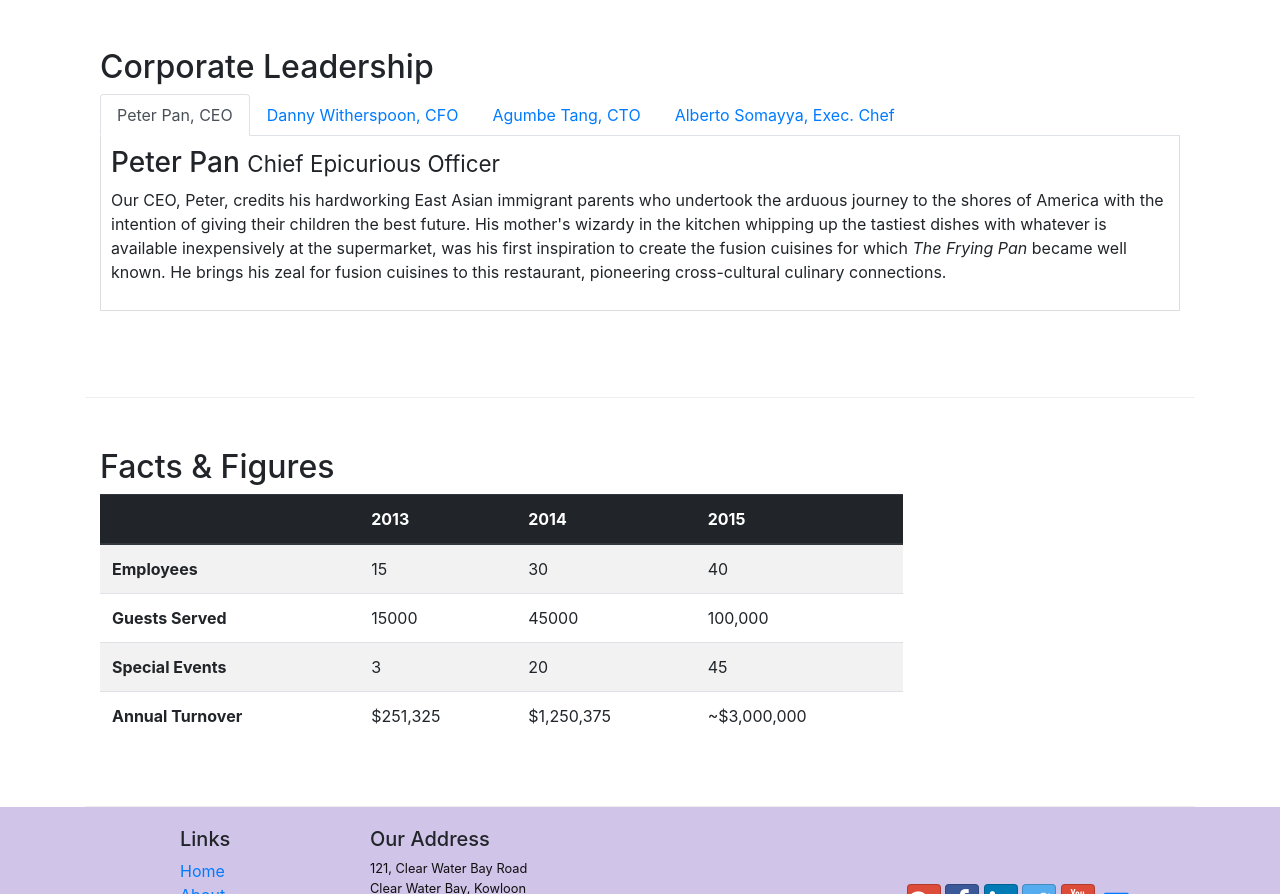
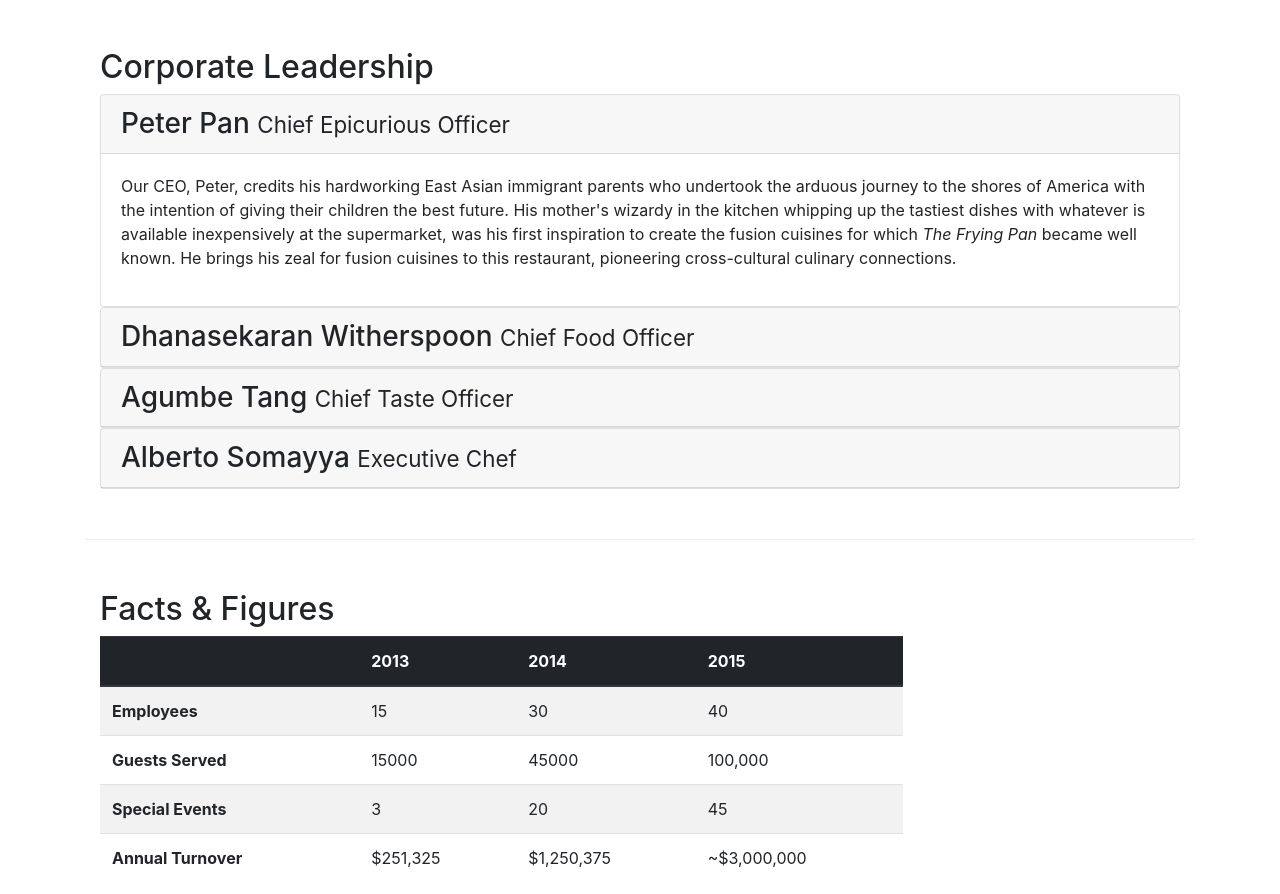
Before and after one commit to jaishankarg24/BootStrap-4, a website: page aboutus.html in a window 1280 px wide. Shown: the part 873-1767 px from the top of the page. Drawn offline with nearby package versions, Linux system fonts and the light colour scheme.

Commit message:
Accordion.

```diff
--- a/aboutus.html
+++ b/aboutus.html
@@ -14,6 +14,7 @@
         <link rel="stylesheet" href="node_modules/bootstrap-social/bootstrap-social.css">
 
         <link href="css/styles.css" rel="stylesheet">
+
     <title>Ristorante Con Fusion: About Us</title>
 
 </head>
@@ -106,7 +107,7 @@
         <div class="row row-content">
             <div class="col-12">
                 <h2>Corporate Leadership</h2>
-
+                <!--
                 <ul class="nav nav-tabs">
                     <li class="nav-item">
                       <a class="nav-link active" href="#peter"
@@ -151,6 +152,69 @@
                         <p class="d-none d-sm-block">Award winning three-star Michelin chef with wide International experience having worked closely with whos-who in the culinary world, he specializes in creating mouthwatering Indo-Italian fusion experiences. He says, <em>Put together the cuisines from the two craziest cultures, and you get a winning hit! Amma Mia!</em></p>
                     </div>
 
+                </div> -->
+
+                <div id="accordion">
+
+                    <div class="card">
+                        <div class="card-header" role="tab" id="peterhead">
+                        <h3 class="mb-0">
+                            <a data-toggle="collapse" data-target="#peter">
+                            Peter Pan <small>Chief Epicurious Officer</small>
+                            </a>
+                        </h3>
+                        </div>
+                        <div class="collapse show" id="peter" data-parent="#accordion">
+                            <div class="card-body">
+                                <p class="d-none d-sm-block">Our CEO, Peter, credits his hardworking East Asian immigrant parents who undertook the arduous journey to the shores of America with the intention of giving their children the best future. His mother's wizardy in the kitchen whipping up the tastiest dishes with whatever is available inexpensively at the supermarket, was his first inspiration to create the fusion cuisines for which <em>The Frying Pan</em> became well known. He brings his zeal for fusion cuisines to this restaurant, pioneering cross-cultural culinary connections.</p>
+                            </div>
+                        </div>
+                    </div>
+
+                    <div class="card">
+                        <div class="card-header" role="tab" id="dannyhead">
+                        <h3 class="mb-0">
+                            <a class="collapsed" data-toggle="collapse" data-target="#danny">
+                            Dhanasekaran Witherspoon <small>Chief Food Officer</small>
+                            </a>
+                        </h3>
+                    </div>
+                    <div class="collapse" id="danny" data-parent="#accordion">
+                        <div class="card-body">
+                            <p class="d-none d-sm-block">Our CFO, Danny, as he is affectionately referred to by his colleagues, comes from a long established family tradition in farming and produce. His experiences growing up on a farm in the Australian outback gave him great appreciation for varieties of food sources. As he puts it in his own words, <em>Everything that runs, wins, and everything that stays, pays!</em></p>
+                        </div>
+                    </div>
+                </div>
+
+                <div class="card">
+                        <div class="card-header" role="tab" id="agumbehead">
+                        <h3 class="mb-0">
+                            <a class="collapsed" data-toggle="collapse" data-target="#agumbe">
+                            Agumbe Tang <small>Chief Taste Officer</small>
+                            </a>
+                        </h3>
+                    </div>
+                    <div class="collapse" id="agumbe" data-parent="#accordion">
+                        <div class="card-body">
+                            <p class="d-none d-sm-block">Blessed with the most discerning gustatory sense, Agumbe, our CTO, personally ensures that every dish that we serve meets his exacting tastes. Our chefs dread the tongue lashing that ensues if their dish does not meet his exacting standards. He lives by his motto, <em>You click only if you survive my lick.</em></p>
+                        </div>
+                    </div>
+                </div>
+
+                <div class="card">
+                        <div class="card-header" role="tab" id="albertohead">
+                        <h3 class="mb-0">
+                            <a class="collapsed" data-toggle="collapse" data-target="#alberto">
+                            Alberto Somayya <small>Executive Chef</small>
+                            </a>
+                        </h3>
+                    </div>
+                    <div class="collapse" id="alberto" data-parent="#accordion">
+                        <div class="card-body">
+                            <p class="d-none d-sm-block">Award winning three-star Michelin chef with wide International experience having worked closely with whos-who in the culinary world, he specializes in creating mouthwatering Indo-Italian fusion experiences. He says, <em>Put together the cuisines from the two craziest cultures, and you get a winning hit! Amma Mia!</em></p>
+                        </div>
+                    </div>
+                </div>
                 </div>
 
             </div>
@@ -248,6 +312,11 @@
         </div>
     </footer>
 
+        <!-- jQuery first, then Popper.js, then Bootstrap JS. -->
+    <script src="node_modules/jquery/dist/jquery.slim.min.js"></script>
+    <script src="node_modules/popper.js/dist/umd/popper.min.js"></script>
+    <script src="node_modules/bootstrap/dist/js/bootstrap.min.js"></script>
+
 </body>
 
 </html>
```
Also changed, not shown: index.html (+2 -1 lines).
